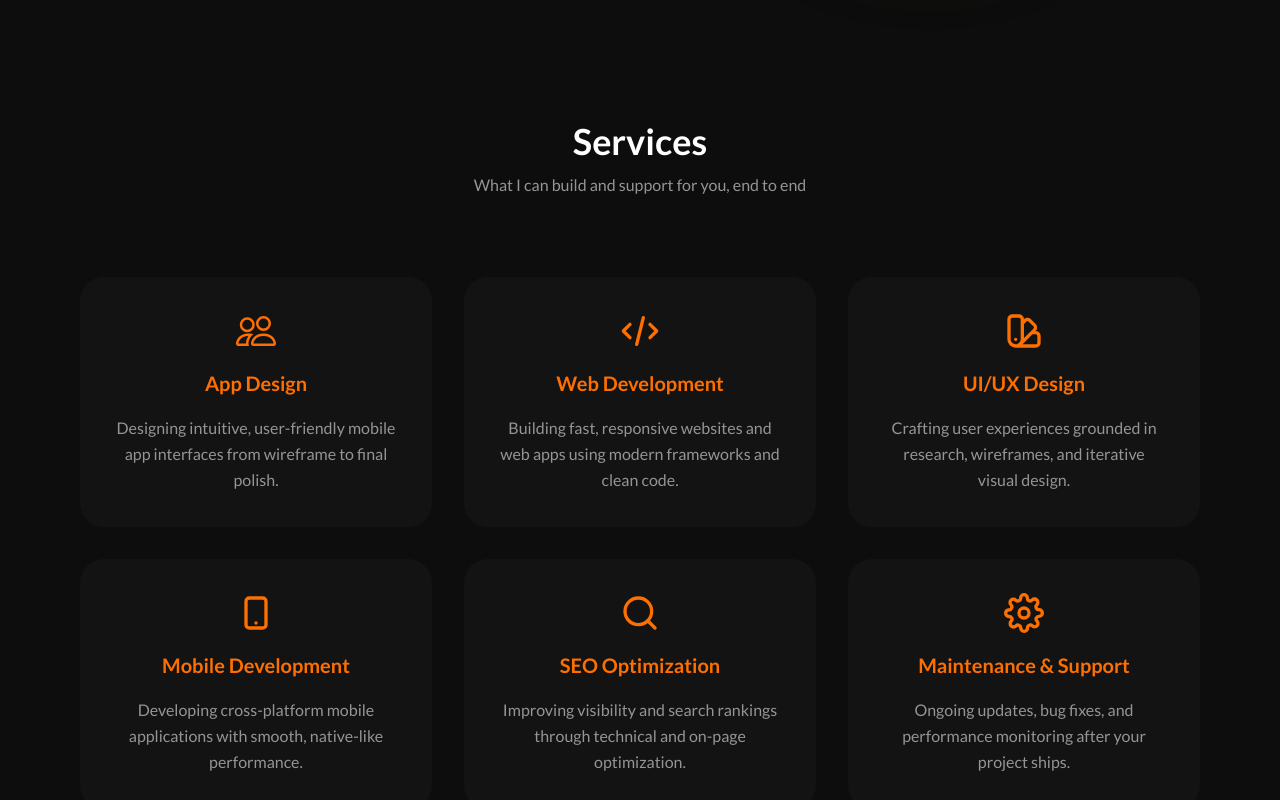
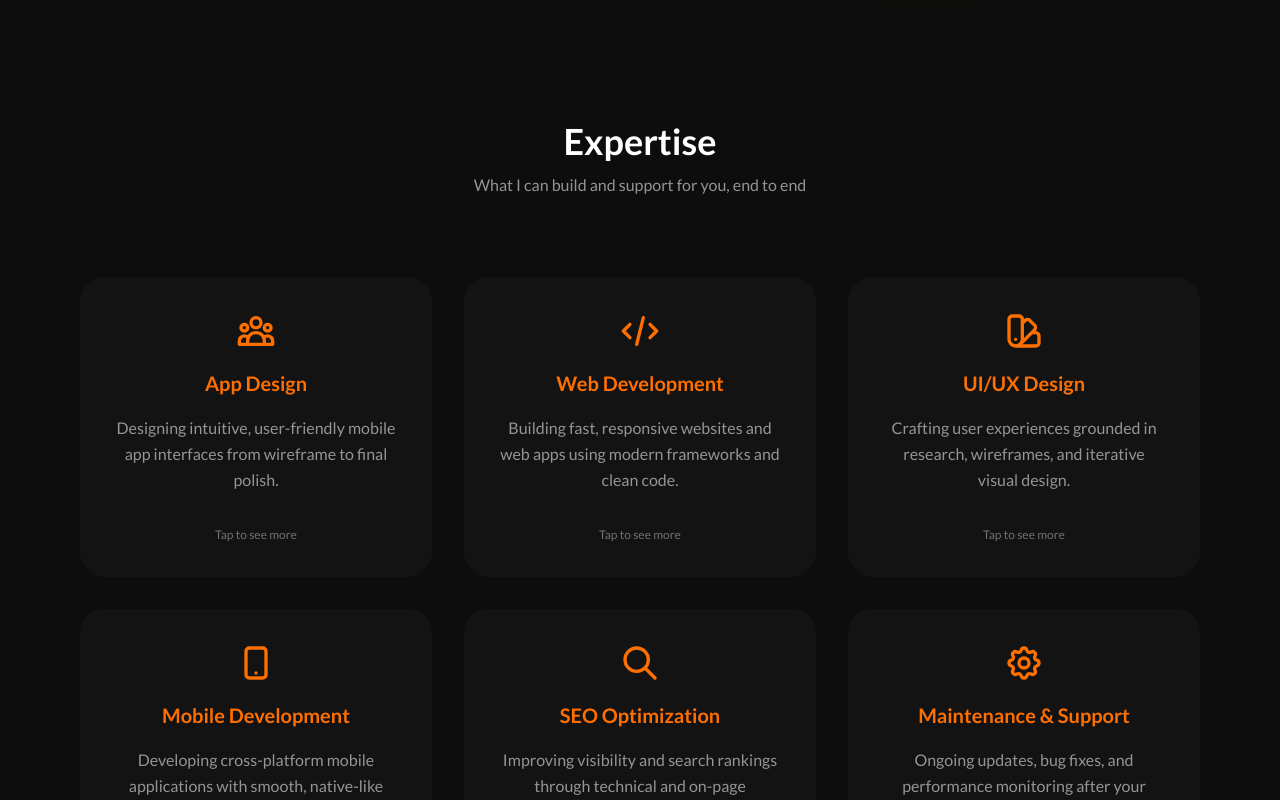
Before and after one commit to Taofique/React-Portfolio-Latest, a React (Vite) app: page / in a window 1280 px wide. Shown: the part 640-1440 px from the top of the page. Built offline with nearby package versions, Linux system fonts and the light colour scheme.

Commit message:
feat: Implement FlipCard UI component and change services to expertise

```diff
--- a/src/App.jsx
+++ b/src/App.jsx
@@ -4,7 +4,7 @@ import Hero from "./components/sections/Hero";
 import Contact from "./components/sections/Contact";
 import AboutMe from "./components/sections/AboutMe";
 import Portfolio from "./components/sections/Portfolio";
-import Services from "./components/sections/Services";
+import Expertise from "./components/sections/Expertise";
 
 function App() {
   return (
@@ -14,7 +14,7 @@ function App() {
       {/* pt-[57px] offsets content below the fixed navbar, per your spec */}
       <main className="pt-[57px]">
         <Hero />
-        <Services />
+        <Expertise />
         <AboutMe />
         <Portfolio />
         <Contact />
--- /dev/null
+++ b/src/components/sections/Expertise.jsx
@@ -0,0 +1,26 @@
+import { expertise } from "../../data/expertise";
+import FlipCard from "../ui/FlipCard";
+
+export default function Expertise() {
+  return (
+    <section
+      id="expertise"
+      className="w-full max-w-[1440px] mx-auto px-6 md:px-20 py-16 flex flex-col gap-10 md:gap-20"
+    >
+      <div className="text-center">
+        <h2 className="font-lato font-bold text-3xl md:text-4xl text-white">
+          Expertise
+        </h2>
+        <p className="font-lato text-brand-inactive mt-3 text-sm md:text-base px-4 md:px-0">
+          What I can build and support for you, end to end
+        </p>
+      </div>
+
+      <div className="grid grid-cols-2 md:grid-cols-3 gap-4 md:gap-8">
+        {expertise.map((item) => (
+          <FlipCard key={item.title} {...item} />
+        ))}
+      </div>
+    </section>
+  );
+}
--- a/src/components/sections/Services.jsx
+++ /dev/null
@@ -1,38 +0,0 @@
-import { services } from "../../data/services";
-
-export default function Services() {
-  return (
-    <section
-      id="services"
-      className="w-full max-w-[1440px] mx-auto px-6 md:px-20 py-16 flex flex-col gap-10 md:gap-20"
-    >
-      <div className="text-center">
-        <h2 className="font-lato font-bold text-3xl md:text-4xl text-white">
-          Services
-        </h2>
-        <p className="font-lato text-brand-inactive mt-3 text-sm md:text-base px-4 md:px-0">
-          What I can build and support for you, end to end
-        </p>
-      </div>
-
-      {/* 2 columns on mobile (matches screenshot), 3 columns from md breakpoint up */}
-      <div className="grid grid-cols-2 md:grid-cols-3 gap-4 md:gap-8">
-        {services.map(({ icon: Icon, title, description }) => (
-          <div
-            key={title}
-            className="bg-brand-nav rounded-2xl md:rounded-3xl p-5 md:p-[34px] flex flex-col items-center text-center gap-3 md:gap-[18px]"
-          >
-            <Icon size={32} className="text-brand-active md:hidden" />
-            <Icon size={40} className="text-brand-active hidden md:block" />
-            <h3 className="font-lato font-bold text-base md:text-xl text-brand-active">
-              {title}
-            </h3>
-            <p className="font-lato text-brand-inactive leading-relaxed text-xs md:text-base">
-              {description}
-            </p>
-          </div>
-        ))}
-      </div>
-    </section>
-  );
-}
--- /dev/null
+++ b/src/components/ui/FlipCard.jsx
@@ -0,0 +1,46 @@
+import { useState } from "react";
+
+export default function FlipCard({ icon: Icon, title, description, details }) {
+  const [isFlipped, setIsFlipped] = useState(false);
+
+  return (
+    <div
+      onClick={() => setIsFlipped(!isFlipped)}
+      className="cursor-pointer [perspective:1000px] h-[240px] md:h-[300px]"
+    >
+      <div
+        className={`relative w-full h-full transition-transform duration-500 [transform-style:preserve-3d] ${
+          isFlipped ? "[transform:rotateY(180deg)]" : ""
+        }`}
+      >
+        {/* FRONT face */}
+        <div className="absolute inset-0 [backface-visibility:hidden] bg-brand-nav rounded-2xl md:rounded-3xl p-5 md:p-[34px] flex flex-col items-center justify-center text-center gap-3 md:gap-[18px]">
+          {/* Icon - Using Tailwind classes instead of size prop */}
+          <div className="text-brand-active">
+            <Icon className="w-9 h-9 md:w-10 md:h-10" />
+          </div>
+
+          <h3 className="font-lato font-bold text-base md:text-xl text-brand-active">
+            {title}
+          </h3>
+          <p className="font-lato text-brand-inactive leading-relaxed text-xs md:text-base">
+            {description}
+          </p>
+          <span className="font-lato text-[10px] md:text-xs text-white/40 mt-auto">
+            Tap to see more
+          </span>
+        </div>
+
+        {/* BACK face */}
+        <div className="absolute inset-0 [backface-visibility:hidden] [transform:rotateY(180deg)] bg-brand-active rounded-2xl md:rounded-3xl p-5 md:p-[34px] flex flex-col items-center justify-center text-center gap-3">
+          <h3 className="font-lato font-bold text-base md:text-lg text-white">
+            {title}
+          </h3>
+          <p className="font-lato text-white/90 leading-relaxed text-xs md:text-sm">
+            {details}
+          </p>
+        </div>
+      </div>
+    </div>
+  );
+}
--- a/src/data/services.js
+++ b/src/data/expertise.js
@@ -1,46 +1,59 @@
 import {
-  HiOutlineDeviceMobile,
+  HiOutlineUserGroup,
   HiOutlineCode,
   HiOutlineColorSwatch,
+  HiOutlineDeviceMobile,
+  HiOutlineSearch,
+  HiOutlineCog,
 } from "react-icons/hi";
-import { FiSearch, FiSettings } from "react-icons/fi";
-import { BsPeople } from "react-icons/bs";
 
-export const services = [
+export const expertise = [
   {
-    icon: BsPeople,
+    icon: HiOutlineUserGroup,
     title: "App Design",
     description:
       "Designing intuitive, user-friendly mobile app interfaces from wireframe to final polish.",
+    details:
+      "Tools: Figma, Adobe XD. Focus on accessibility and user testing before handoff to development.",
   },
   {
     icon: HiOutlineCode,
     title: "Web Development",
     description:
       "Building fast, responsive websites and web apps using modern frameworks and clean code.",
+    details:
+      "Stack: React, Next.js, Node.js, Tailwind CSS. Deployed projects on Vercel and Render.",
   },
   {
     icon: HiOutlineColorSwatch,
     title: "UI/UX Design",
     description:
       "Crafting user experiences grounded in research, wireframes, and iterative visual design.",
+    details:
+      "Process: user research, wireframes, prototypes, usability testing, and design systems.",
   },
   {
     icon: HiOutlineDeviceMobile,
     title: "Mobile Development",
     description:
       "Developing cross-platform mobile applications with smooth, native-like performance.",
+    details:
+      "Frameworks: React Native. Focus on performance and consistent UI across iOS and Android.",
   },
   {
-    icon: FiSearch,
+    icon: HiOutlineSearch,
     title: "SEO Optimization",
     description:
       "Improving visibility and search rankings through technical and on-page optimization.",
+    details:
+      "Techniques: semantic HTML, Core Web Vitals, structured data, and content strategy.",
   },
   {
-    icon: FiSettings,
+    icon: HiOutlineCog,
     title: "Maintenance & Support",
     description:
       "Ongoing updates, bug fixes, and performance monitoring after your project ships.",
+    details:
+      "Includes: dependency updates, bug triage, monitoring, and feature iteration post-launch.",
   },
 ];
--- a/src/data/navLinks.js
+++ b/src/data/navLinks.js
@@ -1,6 +1,6 @@
 export const navLinks = [
   { label: "Home", href: "#home" },
-  { label: "Services", href: "#services" },
+  { label: "Expertise", href: "#expertise" },
   { label: "About me", href: "#about" },
   { label: "Portfolio", href: "#portfolio" },
   { label: "Contact me", href: "#contact" },
--- a/src/index.css
+++ b/src/index.css
@@ -18,3 +18,7 @@ html {
 body {
   @apply bg-brand-dark text-white;
 }
+
+section {
+  scroll-margin-top: 90px;
+}
```
Also changed, not shown: src/components/ui/Card.jsx (deleted).
